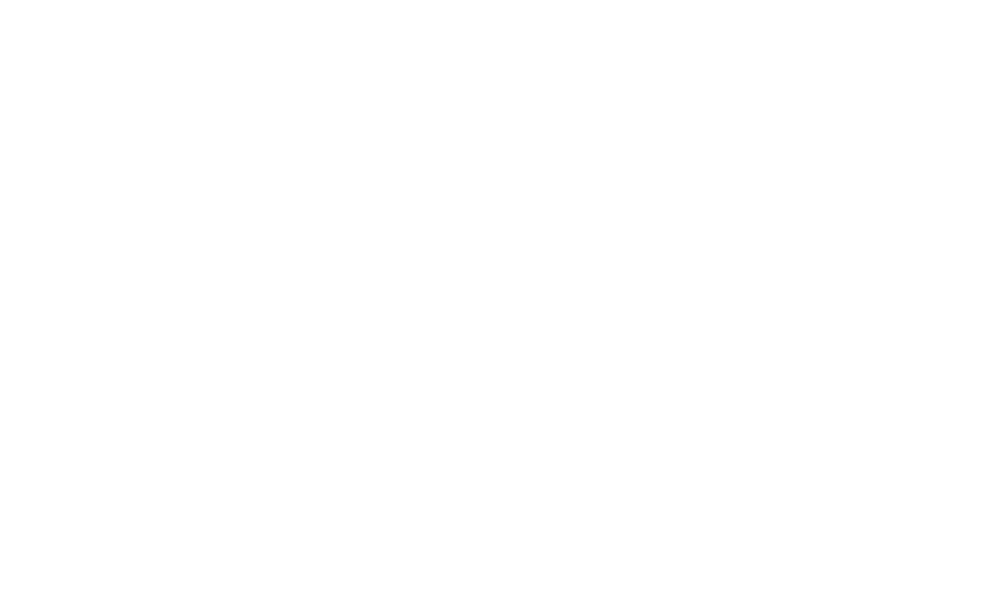
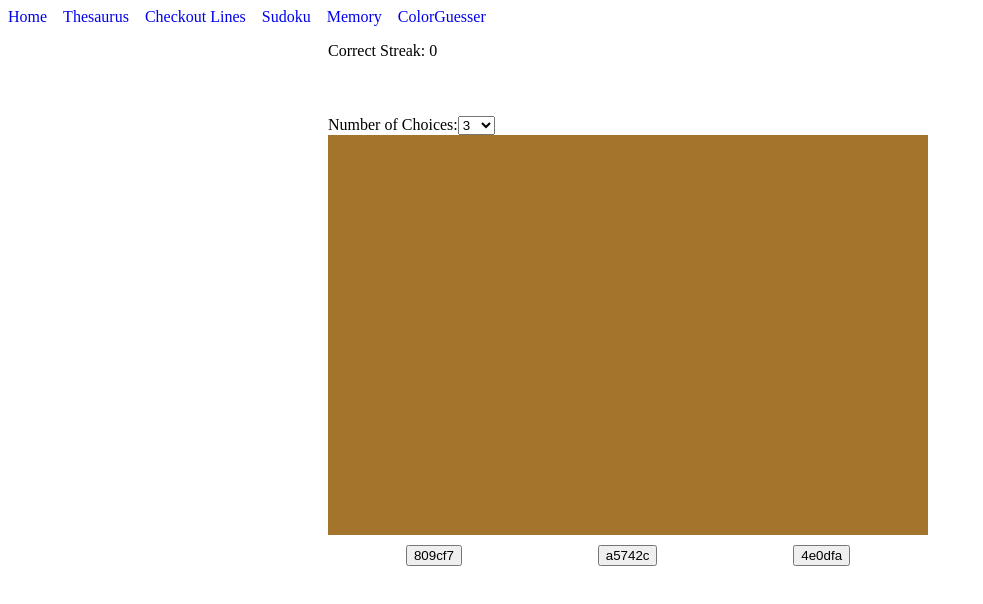
Before and after one commit to PerryAnt/CheckoutLine, a React (Vite) app: page /ColorGuesser in a window 1280 px wide. Before the commit this address had no page. Shown: the top 604 px of the page, without its empty margins (0-983 px from the left). Built offline with nearby package versions, Linux system fonts and the light colour scheme.

Commit message:
Added color guessing game

```diff
--- a/src/App.tsx
+++ b/src/App.tsx
@@ -1,12 +1,13 @@
-import { Suspense, lazy } from "react";
-import NavBar from "./NavBar";
-import { Route, Routes } from "react-router-dom";
+import { Suspense, lazy } from "react"
+import NavBar from "./NavBar"
+import { Route, Routes } from "react-router-dom"
 
-const Home = lazy(() => import("./pages/Home"));
-const CheckoutLines = lazy(() => import("./pages/CheckoutLines"));
-const Sudoku = lazy(() => import("./pages/Sudoku"));
-const Thesaurus = lazy(() => import("./pages/Thesaurus"));
-const Memory = lazy(() => import("./pages/Memory"));
+const Home = lazy(() => import("./pages/Home"))
+const CheckoutLines = lazy(() => import("./pages/CheckoutLines"))
+const Sudoku = lazy(() => import("./pages/Sudoku"))
+const Thesaurus = lazy(() => import("./pages/Thesaurus"))
+const Memory = lazy(() => import("./pages/Memory"))
+const ColorGuesser = lazy(() => import("./pages/ColorGuesser"))
 
 function App() {
   return (
@@ -18,10 +19,11 @@
           <Route path="/CheckoutLines/" element={<CheckoutLines />} />
           <Route path="/Sudoku/" element={<Sudoku />} />
           <Route path="/Memory/" element={<Memory />} />
+          <Route path="/ColorGuesser/" element={<ColorGuesser />} />
         </Route>
       </Routes>
     </>
-  );
+  )
 }
 
-export default App;
+export default App
--- a/src/NavBar.tsx
+++ b/src/NavBar.tsx
@@ -1,6 +1,6 @@
-import React, { Suspense } from "react";
-import { Link, Outlet } from "react-router-dom";
-import "./NavBar.css";
+import React, { Suspense } from "react"
+import { Link, Outlet } from "react-router-dom"
+import "./NavBar.css"
 
 function NavBar() {
   return (
@@ -11,6 +11,7 @@
         <Link to="/CheckoutLines/">Checkout Lines</Link>
         <Link to="/Sudoku/">Sudoku</Link>
         <Link to="/Memory/">Memory</Link>
+        <Link to="/ColorGuesser/">ColorGuesser</Link>
       </nav>
       <div className="container">
         <Suspense fallback={<h1>Loading</h1>}>
@@ -18,7 +19,7 @@
         </Suspense>
       </div>
     </>
-  );
+  )
 }
 
-export default NavBar;
+export default NavBar
--- a/src/index.css
+++ b/src/index.css
@@ -14,3 +14,14 @@
 .horizontal {
     display:flex;
 }
+
+.color-box {
+    height: 400px;
+    width: 600px;
+}
+
+.button-box {
+    display: flex;
+    justify-content: space-around;
+    margin: 10px
+}
--- /dev/null
+++ b/src/pages/ColorGuesser.tsx
@@ -0,0 +1,64 @@
+import React, { useEffect, useState } from "react"
+
+export default function ColorGuesser() {
+  const [color, setColor] = useState(randomColorString())
+  const [choices, setChoices] = useState(["0", "0", "0"])
+  const [choiceCount, setChoiceCount] = useState(3)
+  const [streak, setStreak] = useState(0)
+  const [text, setText] = useState("\n")
+
+  function handleGuess(guess: string) {
+    if (guess === color) {
+      setText("Correct")
+      setStreak((value) => value + 1)
+      getNewChoices()
+    } else {
+      setText("Wrong")
+      setStreak(0)
+    }
+  }
+
+  function getNewChoices() {
+    let newColor = randomColorString()
+    let newChoices = Array(choiceCount).fill("0")
+
+    for (let i = 0; i < newChoices.length; i++)
+      newChoices[i] = randomColorString()
+
+    newChoices[Math.floor(Math.random() * 2)] = newColor
+
+    setColor(newColor)
+    setChoices(newChoices)
+  }
+
+  useEffect(() => getNewChoices(), [choiceCount])
+
+  return (
+    <>
+      <div>
+        <p>Correct Streak: {streak}</p>
+        <p style={{ minHeight: "1.5rem" }}>{text}</p>
+        Number of Choices:
+        <select onChange={(e) => setChoiceCount(parseInt(e.target.value))}>
+          {[3, 4, 5, 6, 7, 8, 9, 10].map((value) => (
+            <option value={value}>{value}</option>
+          ))}
+        </select>
+        <div className="color-box" style={{ background: "#" + color }}></div>
+        <div className="button-box">
+          {choices.map((value, index) => (
+            <button key={index} onClick={(e) => handleGuess(value)}>
+              {value}
+            </button>
+          ))}
+        </div>
+      </div>
+    </>
+  )
+}
+
+function randomColorString() {
+  return Math.floor(Math.random() * 16777215)
+    .toString(16)
+    .padStart(6, "0")
+}
```
